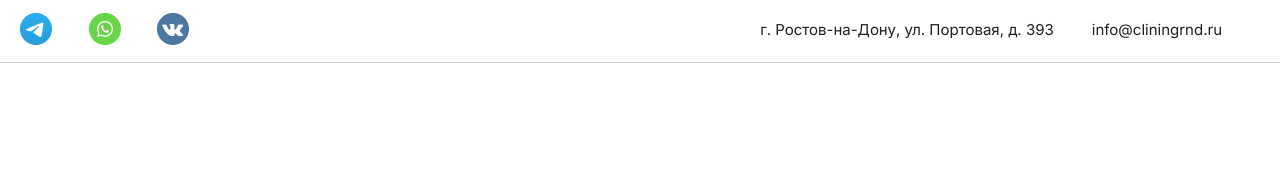
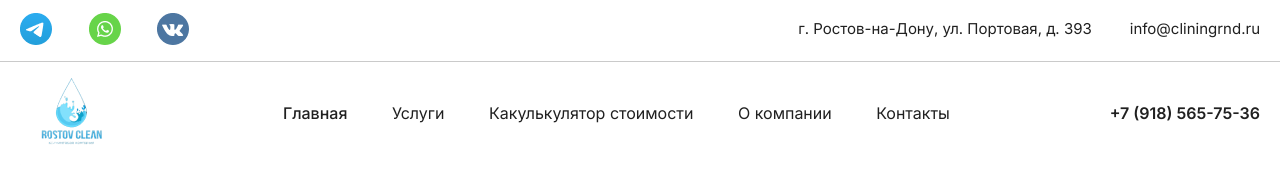
Before and after one commit to 0tohik0/cleaning, a plain HTML site: page index.html in a window 1280 px wide. Drawn offline with Linux system fonts and the light colour scheme.

Commit message:
feat: add header

```diff
--- a/css/style.css
+++ b/css/style.css
@@ -3,7 +3,6 @@
     padding: 0;
     box-sizing: border-box;
 }
-
 html {
     font-family: 'Inter', sans-serif;
     font-style: normal;
@@ -11,17 +10,15 @@ html {
     font-size: 16px;
     color: #202020;
 }
-
 a {
     text-decoration: none;
+    color: #202020;
 }
-
 .container {
     max-width: 1240px;
     width: 100%;
     margin: auto;
 }
-
 .block {
     display: flex;
     justify-content: space-between;
@@ -32,8 +29,8 @@ a {
 .info {
     border-bottom: 1px solid #CACACA;
     background-color: #fff;
+    line-height: 18px;
 }
-
 .info-social {
     margin-top: 13px;
     margin-bottom: 13px;
@@ -49,9 +46,38 @@ a {
     margin-bottom: 20px;
 }
 .info-address__text {
-    margin-right: 38px;
+    margin-left: 38px;
     font-size: 15px;
 }
 .info-social__item:last-child {
     margin-right: 0
 }
+
+/* header */
+.header {
+    line-height: 19px;
+    background-color: #fff;
+}
+.header-nav {
+    margin-top: 42px;
+}
+.header-nav__item {
+    line-height: 19px;
+    margin-right: 40px;
+}
+.header-nav__item:last-child {
+    margin-right: 0;
+}
+.header-nav__item:hover {
+    text-decoration: underline;
+    transition: all 300ms;
+}
+.header-nav__item--main {
+    font-weight: 500;
+}
+.header-call {
+    margin-top: 42px;
+}
+.header-call__item {
+    font-weight: 600;
+}
--- a/index.html
+++ b/index.html
@@ -6,9 +6,9 @@
     <meta name="viewport" content="width=device-width, initial-scale=1.0">
     <link rel="preconnect" href="https://fonts.googleapis.com">
     <link rel="preconnect" href="https://fonts.gstatic.com" crossorigin>
-    <link href="https://fonts.googleapis.com/css2?family=Inter:wght@400;600&display=swap" rel="stylesheet">
+    <link href="https://fonts.googleapis.com/css2?family=Inter:wght@400;500;600&display=swap" rel="stylesheet">
     <link rel="stylesheet" href="./css/style.css" defer>
-    <title>Document</title>
+    <title>Cleaning</title>
 </head>
 <body>
 
@@ -32,6 +32,26 @@
         </div>
     </div>
     <!-- /.info -->
+    <header class="header">
+        <div class="container block">
+            <div class="header-logo">
+                <a href="#" class="header-logo__item">
+                    <img src="./img/logo.png" alt="логотип" class="header-logo__img" width="103px" height="103px">
+                </a>
+            </div>
+            <nav class="header-nav">
+                <a href="#" class="header-nav__item header-nav__item--main">Главная</a>
+                <a href="#" class="header-nav__item">Услуги</a>
+                <a href="#" class="header-nav__item">Какулькулятор стоимости</a>
+                <a href="#" class="header-nav__item">О компании</a>
+                <a href="#" class="header-nav__item">Контакты</a>
+            </nav>
+            <div class="header-call">
+                <a href="#" class="header-call__item">+7 (918) 565-75-36</a>
+            </div>
+        </div>
+    </header>
+    <!-- /.header -->
 
 </body>
 </html>
```
Also changed, not shown: img/logo.png (added).
